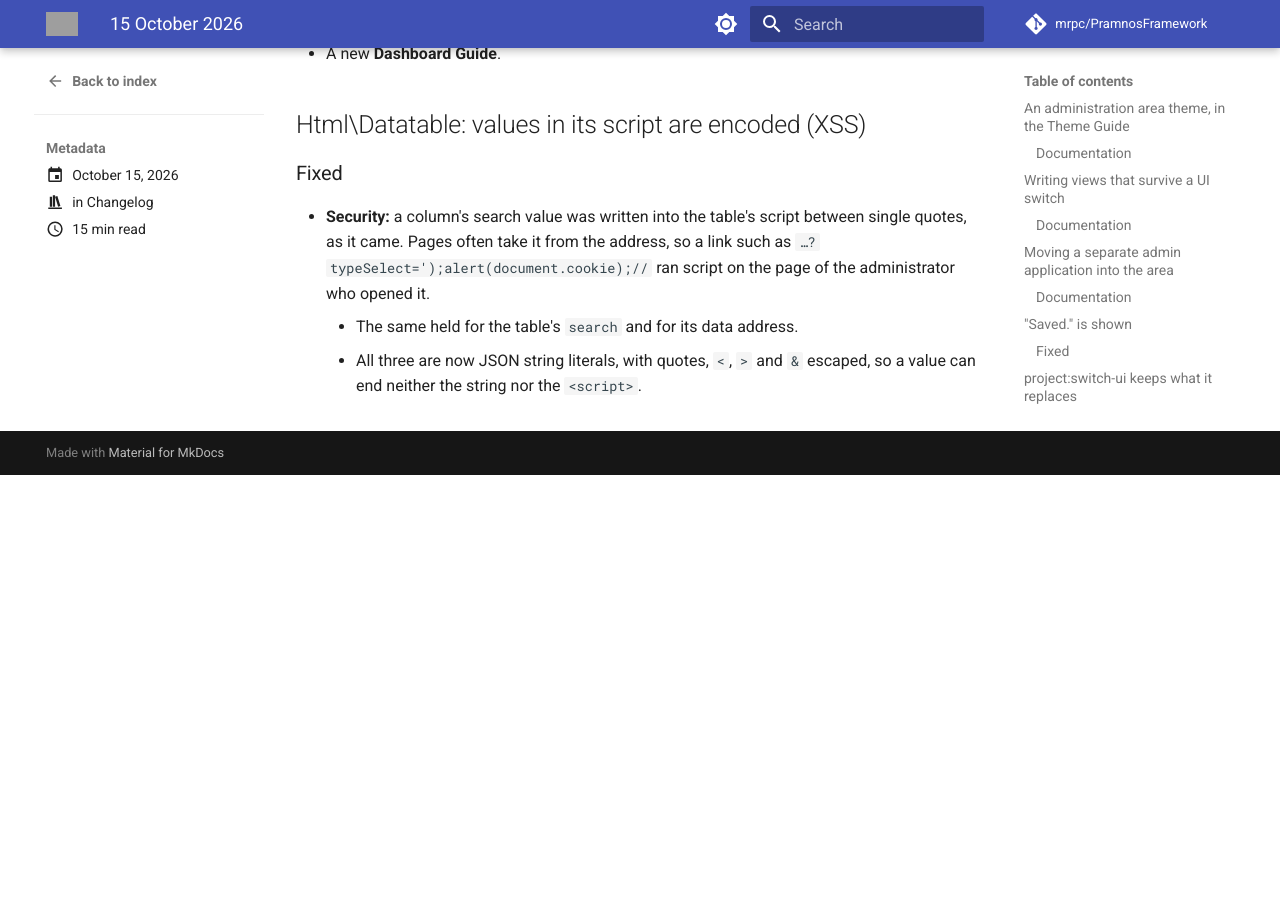
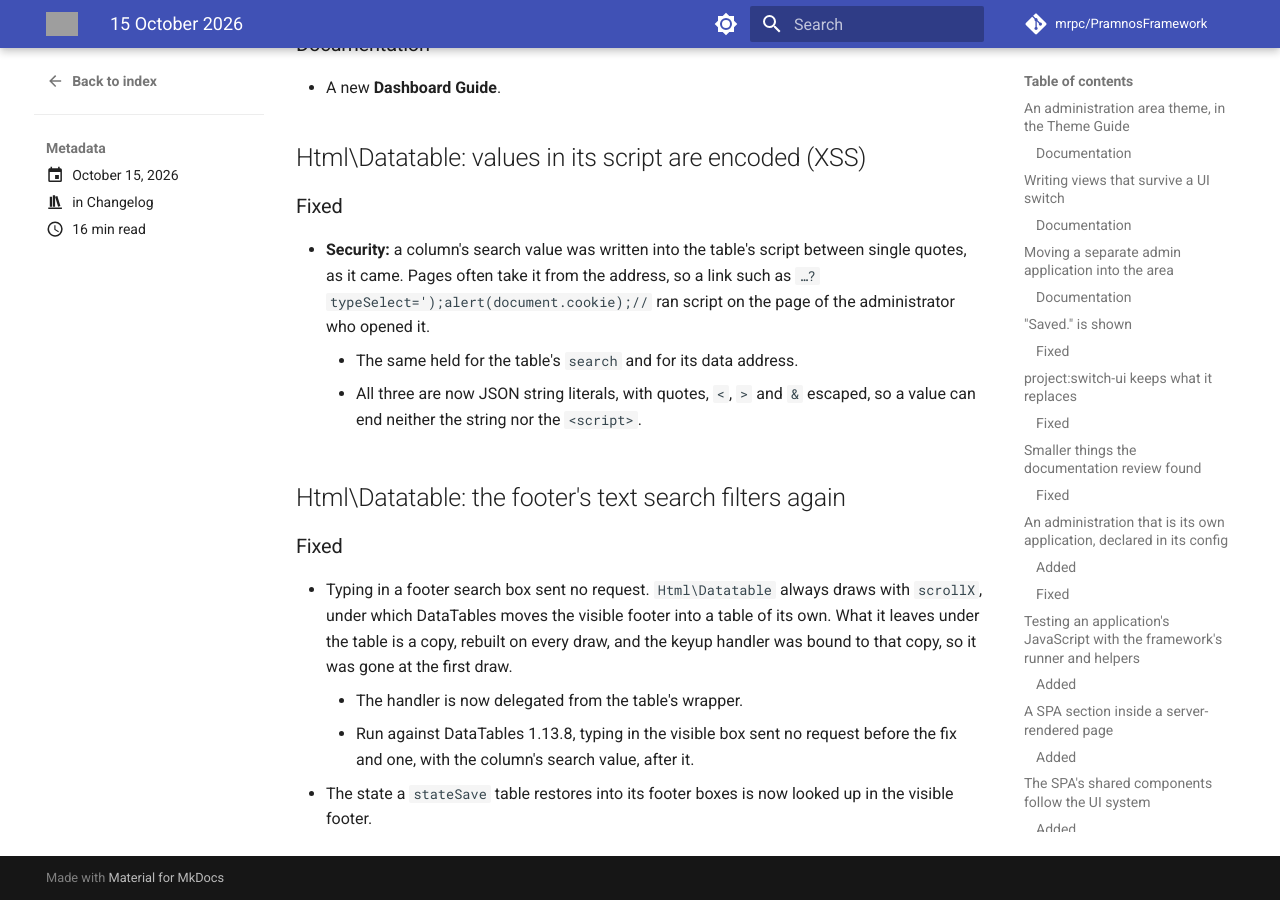
Before and after one commit to mrpc/PramnosFramework, an MkDocs documentation site: the page built from docs/version-history/posts/2026-10-15.md, in a window 1280 px wide and 900 px high, scrolled down 14831 px. Built offline with MkDocs 1.6.1 and Material for MkDocs 9.7.7, drawn with Linux system fonts in a browser that asks for light colours; comment, search, counter and statistics services are not loaded; before the commit the page ends 15306 px from its top, so only the background shows below that; some of the changed text lies outside the part shown; grey boxes are pictures that could not be loaded.

Commit message:
fix(html): Html\Datatable's footer text search is delegated from the table's wrapper — with scrollX the handler sat on a footer copy DataTables rebuilds, and typing filtered nothing (FW-127)

```diff
--- a/docs/version-history/posts/2026-10-15.md
+++ b/docs/version-history/posts/2026-10-15.md
@@ -32,6 +32,7 @@
 - A Redis token bucket refills whatever the float precision
 - A dashboard each administrator arranges
 - Html\Datatable: values in its script are encoded (XSS)
+- Html\Datatable: the footer's text search filters again
 
 <!-- more -->
 
@@ -527,3 +528,17 @@
     - The same held for the table's `search` and for its data address.
     - All three are now JSON string literals, with quotes, `<`, `>` and `&` escaped, so a value can
       end neither the string nor the `<script>`.
+
+## Html\Datatable: the footer's text search filters again
+
+### Fixed
+
+- Typing in a footer search box sent no request. `Html\Datatable` always draws with `scrollX`,
+  under which DataTables moves the visible footer into a table of its own. What it leaves under
+  the table is a copy, rebuilt on every draw, and the keyup handler was bound to that copy, so it
+  was gone at the first draw.
+    - The handler is now delegated from the table's wrapper.
+    - Run against DataTables 1.13.8, typing in the visible box sent no request before the fix and
+      one, with the column's search value, after it.
+- The state a `stateSave` table restores into its footer boxes is now looked up in the visible
+  footer.
```
Also changed, not shown: other parts of docs/version-history/posts/2026-10-15.md (+1 -1 lines), 2 other files.
